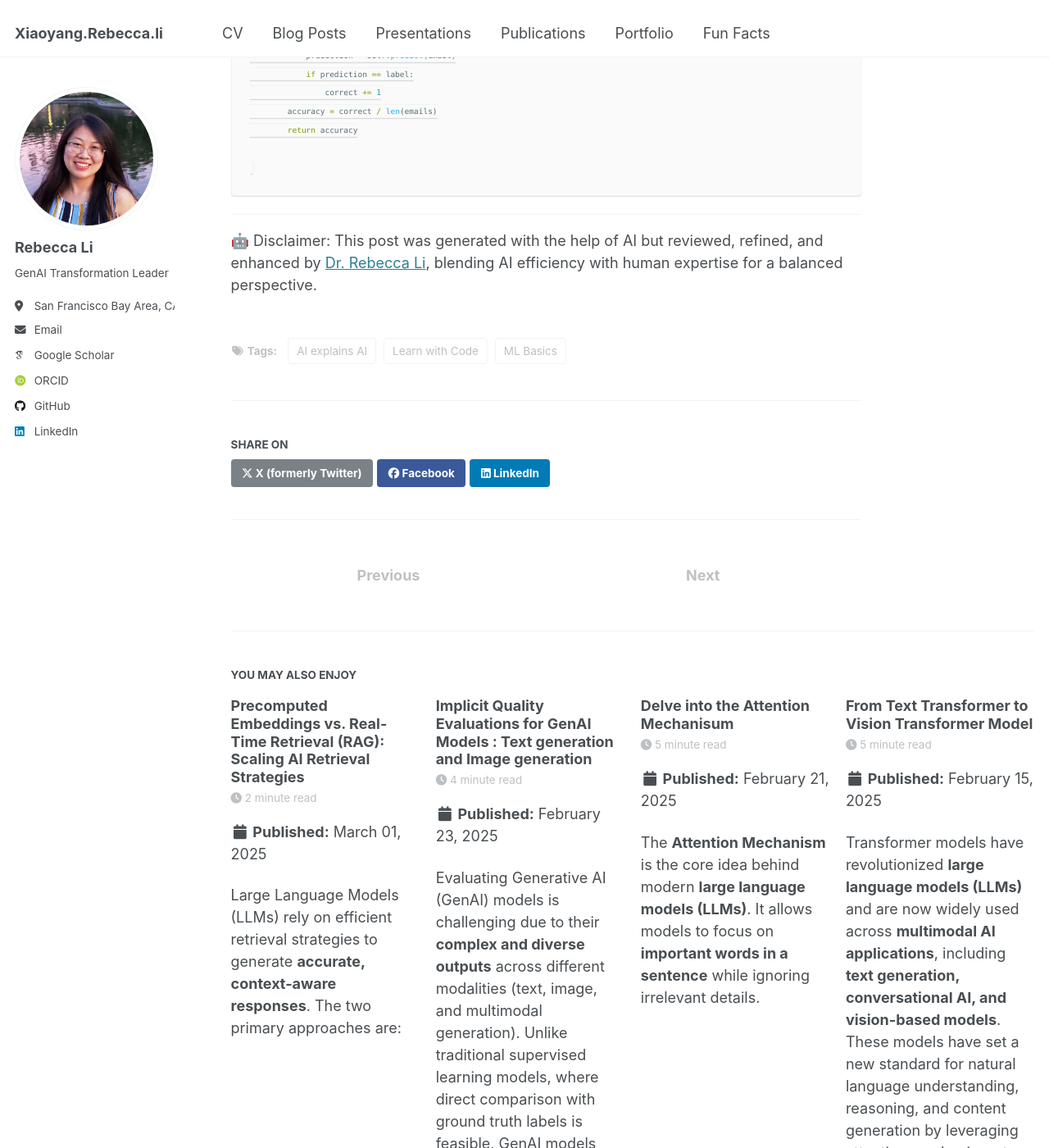
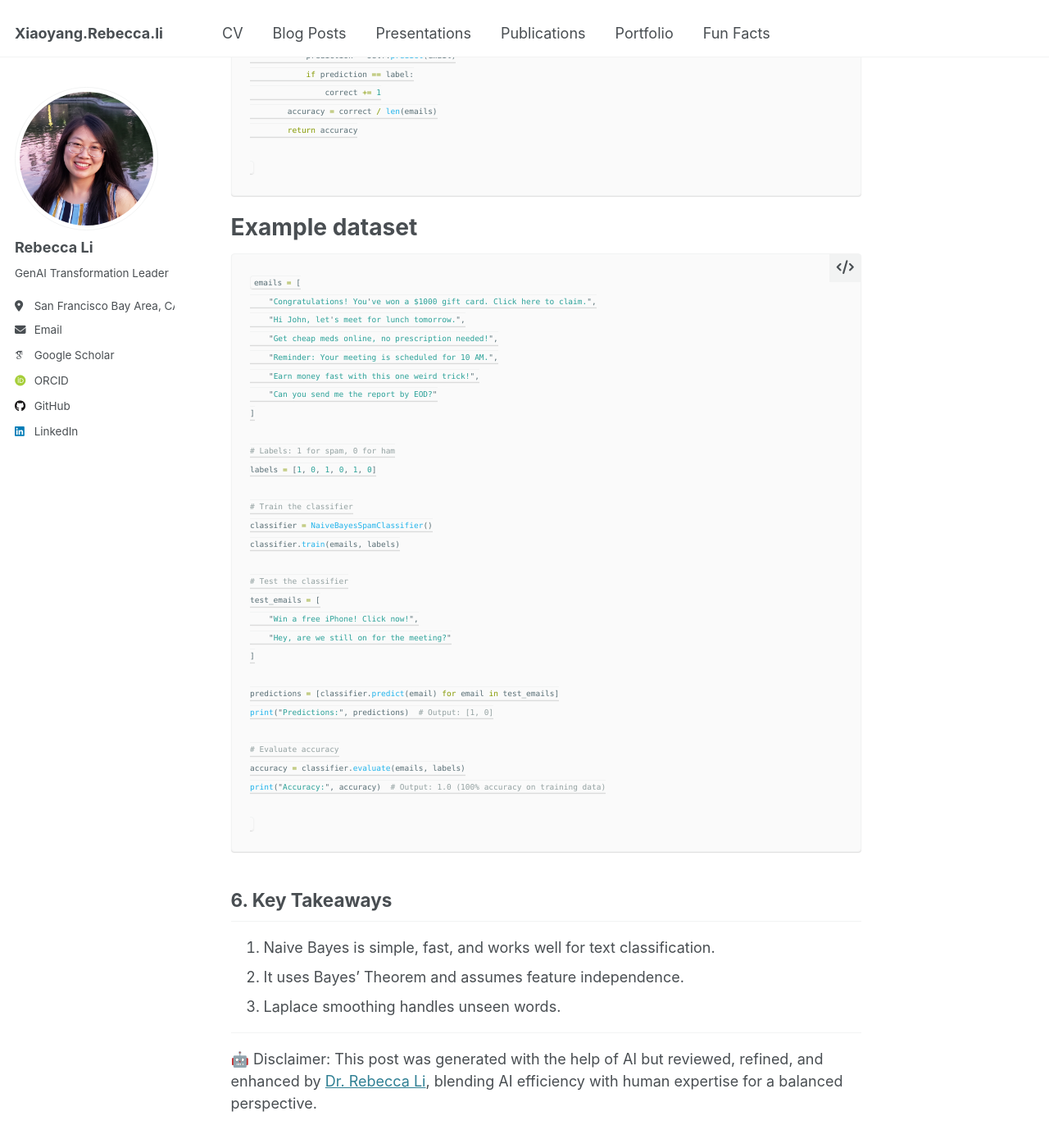
Before and after one commit to Xiaoyang-Rebecca/xiaoyang-rebecca.github.io, a Jekyll site: the page built from _posts/2025-01-20-blog-post-3.md, in a window 1280 px wide and 1400 px high, scrolled down 4514 px. Shown: the whole window at 82% size. Built offline with Jekyll 4.4.1, drawn with Linux system fonts in a browser that asks for light colours; some web fonts are replaced; some of the changed text lies outside the part shown.

Commit message:
correct format

````diff
--- a/_posts/2025-01-20-blog-post-3.md
+++ b/_posts/2025-01-20-blog-post-3.md
@@ -28,8 +28,9 @@
 $$
 
 Where:
-- \\( P(C | X) \\): The probability of class \\( C \\) given the features \\( X \\) (called the **posterior probability**).
-- \\( P(X | C) \\): The probability of features \\( X \\) given class \\( C \\) (called the **likelihood**).
+
+- \\( P(C|X)\\): The probability of class \\( C \\) given the features \\( X \\) (called the **posterior probability**).
+- \\( P(X|C)\\): The probability of features \\( X \\) given class \\( C \\) (called the **likelihood**).
 - \\( P(C) \\): The probability of class \\( C \\) (called the **prior probability**).
 - \\( P(X) \\): The probability of features \\( X \\) (acts as a normalizing constant).
 
@@ -92,9 +93,9 @@
 
 ---
 
-### **Likelihood (\\( P(x_i | C) \\))**
+### **Likelihood (\\( P(x_i|C) \\))**
 
-The likelihood \\( P(x_i | C) \\) is the probability of a word \\( x_i \\) given the class \\( C \\). We use **Laplace smoothing** to handle unseen words:
+The likelihood \\( P(x_i|C) \\) is the probability of a word \\( x_i \\) given the class \\( C \\). We use **Laplace smoothing** to handle unseen words:
 
 $$
 P(x_i | C) = \frac{\text{Count of } x_i \text{ in class } C + 1}{\text{Total words in class } C + \text{Vocabulary size}}
@@ -194,5 +195,43 @@
 
 ```
 
+# Example dataset
+```python
+emails = [
+    "Congratulations! You've won a $1000 gift card. Click here to claim.",
+    "Hi John, let's meet for lunch tomorrow.",
+    "Get cheap meds online, no prescription needed!",
+    "Reminder: Your meeting is scheduled for 10 AM.",
+    "Earn money fast with this one weird trick!",
+    "Can you send me the report by EOD?"
+]
+
+# Labels: 1 for spam, 0 for ham
+labels = [1, 0, 1, 0, 1, 0]
+
+# Train the classifier
+classifier = NaiveBayesSpamClassifier()
+classifier.train(emails, labels)
+
+# Test the classifier
+test_emails = [
+    "Win a free iPhone! Click now!",
+    "Hey, are we still on for the meeting?"
+]
+
+predictions = [classifier.predict(email) for email in test_emails]
+print("Predictions:", predictions)  # Output: [1, 0]
+
+# Evaluate accuracy
+accuracy = classifier.evaluate(emails, labels)
+print("Accuracy:", accuracy)  # Output: 1.0 (100% accuracy on training data)
+
+```
+## **6. Key Takeaways**
+1. Naive Bayes is simple, fast, and works well for text classification.
+2. It uses Bayes' Theorem and assumes feature independence.
+3. Laplace smoothing handles unseen words.
+
+
 ---
 🤖 Disclaimer: This post was generated with the help of AI but reviewed, refined, and enhanced by [Dr. Rebecca Li](https://xiaoyang-rebecca.github.io/), blending AI efficiency with human expertise for a balanced perspective.
````
